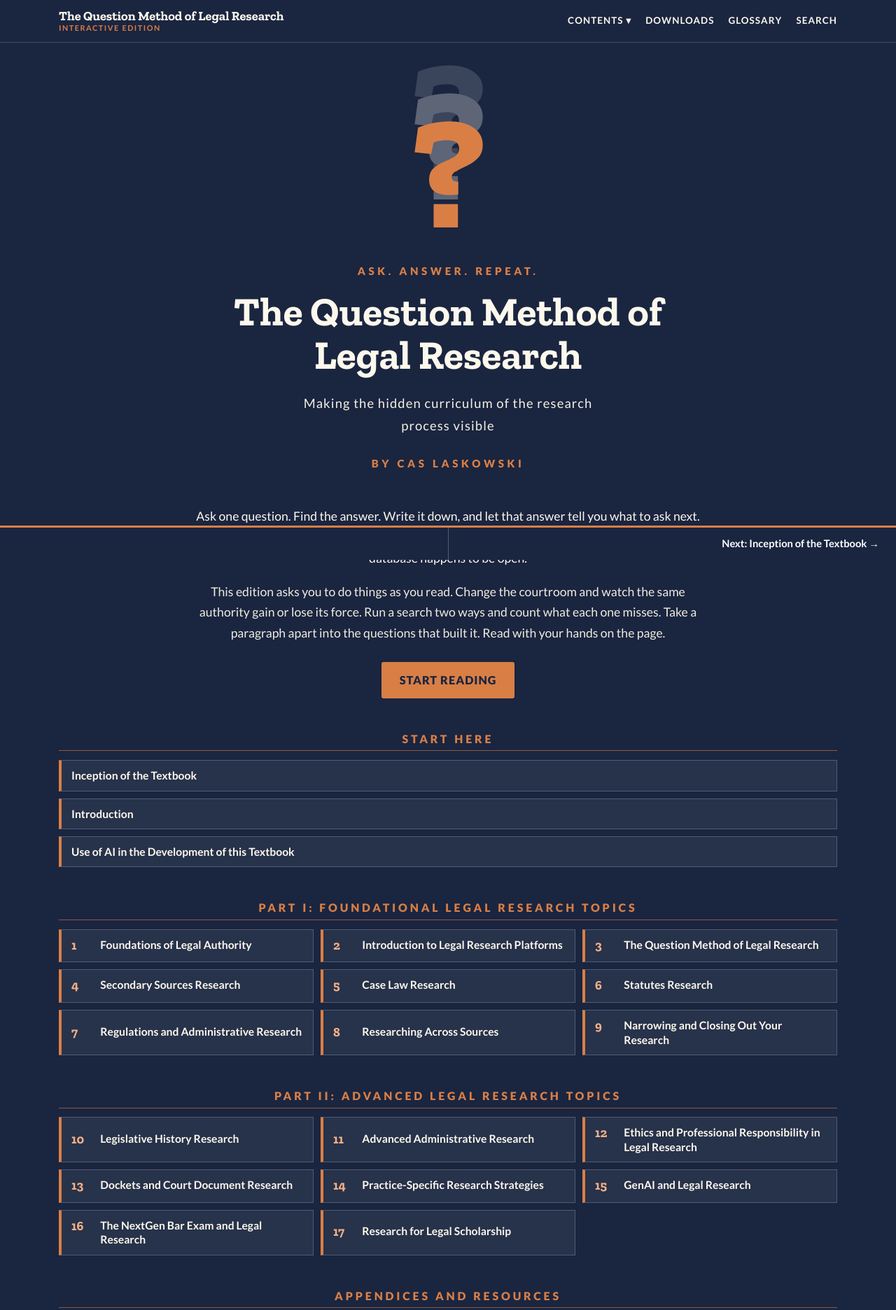
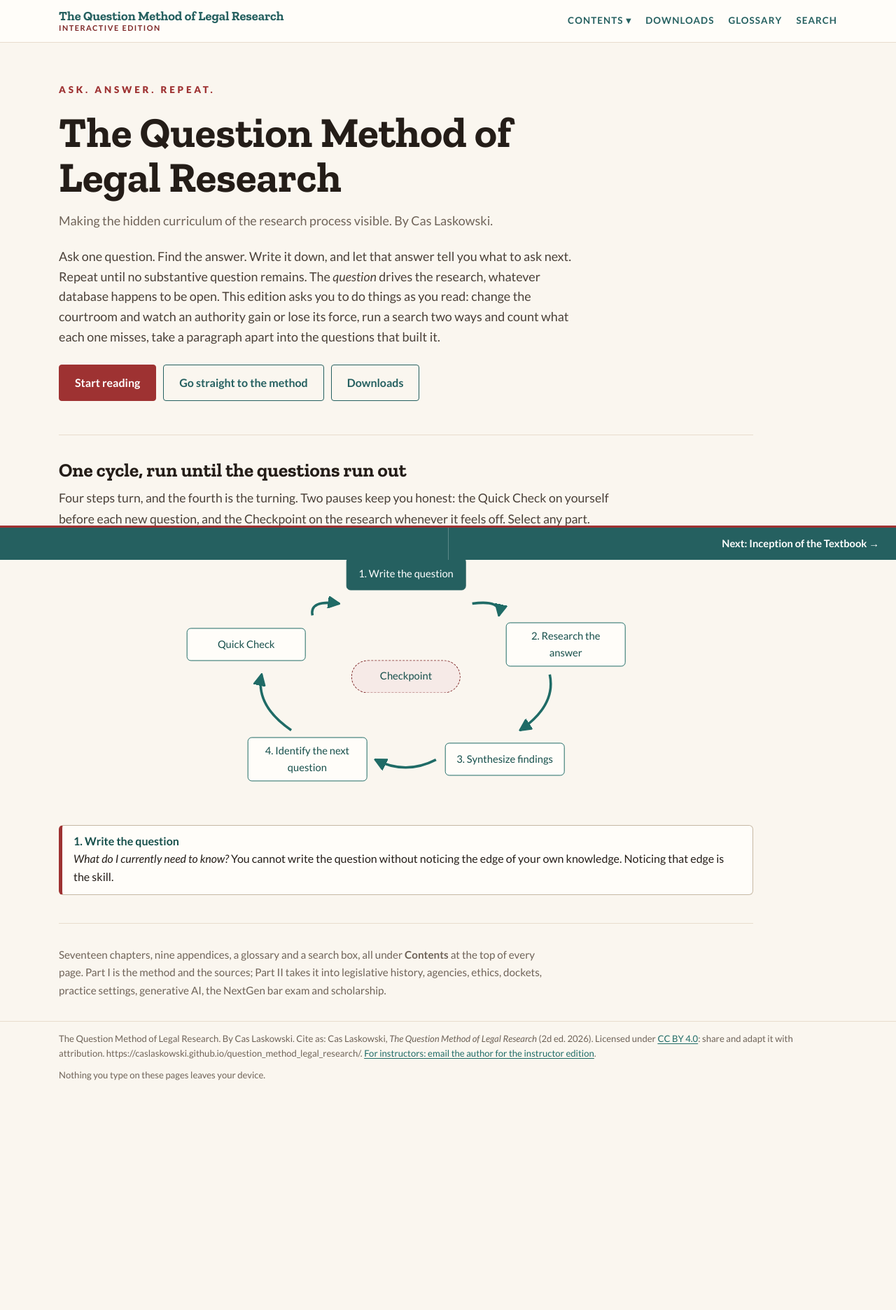
Before and after one commit to caslaskowski/question_method_legal_research, a plain HTML site: page index.html in a window 1280 px wide. Shown: the top 1872 px of the page at 70% size. After the commit the page ends 1617 px from the top, so only its background shows below. Drawn offline with Linux system fonts and the light colour scheme.

Commit message:
Brand palette and a simpler home page
The deep red of firebrandlibrarian.com is now the accent (buttons, kickers,
defined terms, the pager's top line) in place of the orange and the crimson,
and its complement, a deep spruce, takes the navy's structural role in
headings, links, interactive strips and the pager. Pages sit on warm paper
with cream cards and warm rules. The home page is a short hero (title, one
paragraph, three buttons) and one visual, the research cycle, with the
contents left to the menu.

Co-Authored-By: Claude Fable 5.1 <noreply@anthropic.com>
Claude-Session: https://claude.ai/code/session_011afdfM6LDND6AShzG5Qhjt

```diff
--- a/assets/book.css
+++ b/assets/book.css
@@ -11,12 +11,15 @@
 @font-face{font-family:"IBM Plex Mono";font-weight:400;font-display:swap;src:url("fonts/ibm-plex-mono-400.woff2") format("woff2");}
 
 :root{
-  --navy:#1a2540; --teal:#135169; --teal-deep:#0d3d50; --teal-tint:#e3edf2;
-  --spark:#d97f45; --spark-deep:#a04d10; --spark-tint:#faf5ee;
-  --crimson:#b0041f; --crimson-deep:#8c0318;
-  --paper:#ffffff; --panel:#f6f7f9; --white:#fff; --obj:#e8ebf3;
-  --ink:#1d1d1f; --ink-soft:#44464d; --ink-faint:#5c5f68;
-  --rule:#d5d8de; --rule-strong:#aab0bb; --callout:#faf5ee;
+  /* Brand palette: the deep red of firebrandlibrarian.com is the accent; its complement, a deep
+     spruce, takes the role the navy used to play; the page is warm paper rather than white. */
+  --red:#9e3232; --red-deep:#7e2727; --red-tint:#f6eae7;
+  --navy:#256060; --navy-deep:#1b4747; --teal:#1f6b66; --teal-deep:#164f4b; --teal-tint:#e3efed;
+  --spark:var(--red); --spark-deep:var(--red-deep); --spark-tint:var(--red-tint);
+  --crimson:var(--red); --crimson-deep:var(--red-deep);
+  --paper:#faf6ef; --panel:#f3ebdf; --white:#fffdf9; --obj:#efe6d8;
+  --ink:#241d18; --ink-soft:#4a4038; --ink-faint:#6f6358;
+  --rule:#e8ddcd; --rule-strong:#c6b8a4; --callout:#f8f2ea;
   --flag-bg:#fff3a8; --flag-ink:#5a4700;
   --sans:"Lato","Helvetica Neue",Arial,sans-serif;
   --serif:var(--sans);
@@ -137,18 +140,16 @@ td p{font-size:inherit;margin:0;}
 @media (max-width:640px){.pager .ttl{display:none;}.pager .dir{font-size:0;}.pager .prev .dir::after{content:"Previous";font-size:.92rem;}.pager .next .dir::after{content:"Next";font-size:.92rem;}}
 
 /* cover (home) */
-.cover{background:var(--navy);color:#f7f1e3;text-align:center;padding:48px 24px 44px;margin:0 0 30px;}
+.cover{background:var(--navy);color:#fdf8ec;text-align:center;padding:48px 24px 44px;margin:0 0 30px;}
 .qmarks{position:relative;height:190px;font-family:var(--slab);font-weight:700;font-size:190px;line-height:1;}
 .qmarks span{position:absolute;left:50%;transform:translateX(-50%);}
-.qmarks span:nth-child(1){top:-56px;color:#3a455c;}
-.qmarks span:nth-child(2){top:-22px;color:#5d6577;}
+.qmarks span:nth-child(1){top:-56px;color:#8fb3b0;}
+.qmarks span:nth-child(2){top:-22px;color:#5f8f8c;}
 .qmarks span:nth-child(3){top:12px;color:var(--spark);}
 .cover-kick,.cover-by{font-weight:900;letter-spacing:.3em;text-transform:uppercase;color:var(--spark);font-size:.95rem!important;margin:28px 0 14px;}
 .cover h1{font-family:var(--slab);font-weight:700;font-size:clamp(2.2rem,6vw,3.6rem);line-height:1.08;margin:0 auto;max-width:11em;color:#fdf8ec;}
 .cover-sub{font-size:1.15rem!important;letter-spacing:.06em;max-width:24em;margin:22px auto 0;}
 .cover-by{margin:26px 0 0;}
-
-/* lists of pages, downloads */
 .cardlist{list-style:none;margin:.6em 0 1.6em;padding:0;display:grid;grid-template-columns:repeat(auto-fill,minmax(300px,1fr));gap:10px;}
 .cardlist li{font-size:.98rem;line-height:1.3;background:var(--white);border:1px solid var(--rule-strong);border-left:4px solid var(--navy);display:flex;align-items:center;gap:8px;padding:11px 14px;}
 .cardlist li a{text-decoration:none;font-weight:700;display:flex;gap:10px;flex:1;color:var(--navy);}
@@ -160,8 +161,8 @@ td p{font-size:inherit;margin:0;}
 .dl h2{margin:0 0 4px;border:0;padding:0;text-transform:none;letter-spacing:0;font-family:var(--slab);font-weight:700;color:var(--navy);font-size:1.2rem;}
 .dl p{font-size:.98rem;margin:.2em 0;}
 .dl-actions{display:flex;flex-direction:column;gap:8px;min-width:200px;}
-.btn{display:inline-block;text-align:center;background:var(--navy);color:#fff;text-decoration:none;font-weight:700;padding:9px 16px;border-radius:3px;font-size:.92rem;}
-.btn:hover{background:var(--crimson);color:#fff;}
+.btn{display:inline-block;background:var(--red);color:#fff;border:1.5px solid var(--red);border-radius:4px;padding:8px 16px;font-weight:700;text-decoration:none;}
+.btn:hover{background:var(--red-deep);border-color:var(--red-deep);color:#fff;}
 .btn small{font-weight:400;margin-left:6px;}
 .btn.ghost{background:transparent;color:var(--navy);border:1.5px solid var(--navy);}
 .btn.ghost:hover{background:var(--obj);color:var(--navy);}
@@ -288,7 +289,7 @@ h2:hover .anchor,h3:hover .anchor,.anchor:focus{opacity:1;}
 .try[data-kind=annotate] > p,.try[data-kind=annotate] > blockquote p{font-family:var(--serif);font-size:1.08rem;line-height:1.75;}
 .try[data-kind=annotate] > blockquote{margin:.6em 0;padding:8px 16px;background:var(--white);border:1px solid var(--rule-strong);border-radius:6px;}
 .try.live .m{background:var(--teal-tint);border-bottom:2px solid var(--teal);cursor:pointer;border-radius:2px;padding:0 2px;}
-.try.live .m:hover{background:#c9e1ec;}
+.try.live .m:hover{background:#cfe3e0;}
 .try.live .m.seen{background:transparent;}
 .try.live .m[aria-pressed=true]{background:var(--spark-tint);border-color:var(--spark);}
 .try.live .m.v-ok{border-color:#2c7a4b;background:#eef6f0;}
@@ -382,9 +383,9 @@ h2:hover .anchor,h3:hover .anchor,.anchor:focus{opacity:1;}
 .try-switch > li.s1 .try-status{background:var(--spark-tint);color:var(--spark-deep);border:1px solid var(--spark);}
 .try-switch > li.s2 .try-status{background:var(--obj);color:var(--navy);}
 /* the demonstration database */
-.try-db{background:var(--white);border:1px solid var(--rule-strong);border-radius:8px;overflow:hidden;margin:.4em 0 .8em;box-shadow:0 2px 10px rgba(26,37,64,.08);}
-.db-bar{display:flex;align-items:center;gap:6px;background:#e6e8ec;padding:8px 12px;border-bottom:1px solid var(--rule-strong);}
-.db-bar i{width:10px;height:10px;border-radius:50%;background:#aab0bb;}
+.try-db{background:var(--white);border:1px solid var(--rule-strong);border-radius:8px;overflow:hidden;margin:.4em 0 .8em;box-shadow:0 2px 10px rgba(36,29,24,.08);}
+.db-bar{display:flex;align-items:center;gap:6px;background:#ebe5da;padding:8px 12px;border-bottom:1px solid var(--rule-strong);}
+.db-bar i{width:10px;height:10px;border-radius:50%;background:var(--rule-strong);}
 .db-bar span{font-family:var(--mono);font-size:.72rem;background:#fff;border:1px solid var(--rule-strong);border-radius:99px;padding:2px 12px;margin-left:8px;color:var(--ink-soft);}
 .db-bar b{margin-left:auto;font-size:.64rem;letter-spacing:.1em;text-transform:uppercase;background:var(--navy);color:#fff;border-radius:99px;padding:2px 10px;font-weight:700;}
 .db-head{display:flex;flex-wrap:wrap;align-items:center;gap:6px 4px;padding:10px 14px;border-bottom:1px solid var(--rule);}
@@ -405,7 +406,7 @@ h2:hover .anchor,h3:hover .anchor,.anchor:focus{opacity:1;}
 .try-db .hot.db-tab[aria-pressed=true]{background:transparent;color:var(--teal-deep);border-bottom-color:var(--teal);}
 .db-links{background:var(--panel);padding:12px 14px;display:flex;flex-wrap:wrap;gap:6px;min-height:3.4em;}
 .db-links span{border:1px solid var(--rule-strong);border-radius:99px;padding:3px 12px;font-size:.84rem;font-weight:700;background:#fff;color:var(--navy);}
-.db-foot{display:flex;justify-content:space-between;align-items:center;background:#e6e8ec;padding:6px 14px;font-size:.8rem;color:var(--ink-soft);}
+.db-foot{display:flex;justify-content:space-between;align-items:center;background:#ebe5da;padding:6px 14px;font-size:.8rem;color:var(--ink-soft);}
 .try-build{display:flex;flex-wrap:wrap;gap:6px;margin:8px 0 0;}
 .try-build .try-chip{font-weight:400;min-width:2.6em;text-align:center;border-color:var(--navy);color:var(--navy);}
 .try-build .try-chip:hover{background:var(--obj);}
@@ -439,7 +440,7 @@ h2:hover .anchor,h3:hover .anchor,.anchor:focus{opacity:1;}
 .gloss-tip{position:absolute;z-index:40;background:var(--white);color:var(--ink);border:1px solid var(--ink-soft);border-radius:8px;box-shadow:0 8px 28px rgba(26,37,64,.22);padding:14px 20px;font-size:1.02rem;line-height:1.55;}
 .gloss-tip[hidden]{display:none;}
 /* page not found */
-.lost{background:var(--navy);color:#f7f1e3;text-align:center;padding:44px 24px 48px;margin:0 auto;max-width:860px;border-bottom:4px solid var(--spark);}
+.lost{background:var(--navy);color:#fdf8ec;text-align:center;padding:44px 24px 48px;margin:0 auto;max-width:860px;border-bottom:4px solid var(--spark);}
 .lost .qmarks{height:170px;font-size:170px;}
 .lost-kick{font-weight:900;letter-spacing:.3em;text-transform:uppercase;color:var(--spark);font-size:.95rem!important;margin:22px 0 10px;}
 .lost h1{font-family:var(--slab);font-size:clamp(2.4rem,7vw,3.8rem);line-height:1.05;margin:0;color:#fdf8ec;}
@@ -450,35 +451,27 @@ h2:hover .anchor,h3:hover .anchor,.anchor:focus{opacity:1;}
 .lost .btn.ghost{background:transparent;color:#fdf8ec;border:1.5px solid #fdf8ec;}
 .lost .btn.ghost:hover{background:#fdf8ec;color:var(--navy);}
 .lost a:focus-visible{outline-color:#fff;}
-.lost-foot{font-style:italic;margin:24px auto 0;max-width:34em;color:#d9dce6;}
+.lost-foot{font-style:italic;margin:24px auto 0;max-width:34em;color:#e0d6c6;}
 /* home: the cover, carried down the page */
-body.home{background:var(--navy);color:#f1ecdf;}
-body.home .masthead{background:var(--navy);border-bottom-color:rgba(255,255,255,.18);}
-body.home .brand .mark,body.home .topnav a,body.home .menu summary{color:#fdf8ec;}
-body.home .brand .sub{color:var(--spark);}
-body.home .topnav a:hover{color:var(--spark);}
-body.home .menu-panel li a{color:var(--ink);}
-body.home .menu-panel li a:hover{color:var(--crimson);}
-body.home .menu-panel .mh a{color:inherit;}
+/* the home page: paper, one column, a short hero and the cycle */
+body.home{background:var(--paper);}
 body.home main{padding-top:0;}
-body.home .cover{margin:0;padding:56px 24px 30px;}
-body.home .qmarks{height:230px;font-size:230px;}
-body.home .qmarks span:nth-child(1){top:-66px;}
-body.home .qmarks span:nth-child(2){top:-26px;}
-body.home .qmarks span:nth-child(3){top:14px;}
-.cover-intro{max-width:46em;margin:0 auto 20px;text-align:center;}
-body.home .lede{color:#fdf8ec;}
-.cover-go{margin-top:26px;}
-body.home .btn{background:var(--spark);color:var(--navy);font-size:1.02rem;padding:12px 26px;letter-spacing:.06em;text-transform:uppercase;font-weight:900;}
-body.home .btn:hover{background:#fdf8ec;color:var(--navy);}
-body.home .page h2{color:var(--spark);border-bottom-color:rgba(217,127,69,.6);text-align:center;font-weight:900;letter-spacing:.24em;font-size:1rem;margin-top:3em;}
-body.home .page h2 a{color:inherit;}
-body.home .cardlist li{background:rgba(255,255,255,.06);border:1px solid rgba(255,255,255,.2);border-left:4px solid var(--spark);}
-body.home .cardlist li:hover{background:rgba(255,255,255,.13);border-left-color:#fdf8ec;}
-body.home .cardlist li a{color:#fdf8ec;}
-body.home .cardlist .cn{color:#f3b085;font-family:var(--slab);font-size:1.15rem;}
-body.home .foot{border-top-color:rgba(255,255,255,.18);color:#c9cedb;}
-body.home :focus-visible{outline-color:#fdf8ec;}
+body.home .page{max-width:62em;}
+.hero{padding:56px 0 8px;max-width:46em;}
+.hero .cover-kick{margin:0 0 18px;font-size:.84rem!important;letter-spacing:.28em;}
+.hero h1{font-family:var(--slab);font-weight:700;font-size:clamp(2.4rem,6vw,3.8rem);line-height:1.05;margin:0 0 14px;color:var(--ink);max-width:12em;border:0;padding:0;}
+.hero .cover-sub{font-size:1.12rem!important;color:var(--ink-faint);margin:0 0 22px;max-width:none;letter-spacing:0;}
+.hero .lede{font-size:1.12rem!important;line-height:1.6;color:var(--ink-soft);margin:0 0 26px;}
+.hero .cover-go{display:flex;gap:10px;flex-wrap:wrap;margin:0;}
+body.home .btn{font-size:1rem;padding:11px 22px;font-weight:700;letter-spacing:0;text-transform:none;}
+.home-rule{border:0;border-top:1px solid var(--rule);margin:40px 0 32px;}
+.home-cycle h2{font-family:var(--slab);font-size:1.7rem;color:var(--ink);border:0;margin:0 0 8px;padding:0;letter-spacing:0;text-transform:none;text-align:left;}
+.home-note{max-width:46em;color:var(--ink-soft);margin:0 0 10px;}
+body.home .try{border:0;background:transparent;padding:0;margin:.6em 0 0;}
+body.home .try-head{display:none;}
+body.home .try-ring{min-height:320px;}
+.home-foot{max-width:46em;color:var(--ink-faint);font-size:.95rem!important;margin:0 0 30px;}
+@media (max-width:640px){.hero{padding-top:28px;}}
 body.home .lost{background:transparent;border-bottom:0;}
 /* annotated passage with the part names hidden: the reader meets the document as printed */
 .try-unlabeled.live .m.blk{border-left-color:transparent;}
@@ -491,14 +484,14 @@ body.home .lost{background:transparent;border-bottom:0;}
 .try-lens .try-btn.ghost{background:var(--white);}
 /* the demonstration database: three screens behind browser tabs */
 .db-wintabs{display:flex;gap:4px;margin-left:8px;flex-wrap:wrap;}
-.db-wintab{font:inherit;font-size:.78rem;font-weight:600;background:#f4f5f7;border:1px solid var(--rule-strong);border-bottom:0;border-radius:6px 6px 0 0;padding:4px 14px;color:var(--ink-soft);cursor:pointer;}
+.db-wintab{font:inherit;font-size:.78rem;font-weight:600;background:#f3eee4;border:1px solid var(--rule-strong);border-bottom:0;border-radius:6px 6px 0 0;padding:4px 14px;color:var(--ink-soft);cursor:pointer;}
 .db-wintab[aria-selected=true]{background:#fff;color:var(--ink);}
 .db-bar{align-items:flex-end;padding-bottom:0;}
 .db-bar b{margin-bottom:6px;}
 .db-screen[hidden]{display:none;}
 .db-crumb{font-size:.8rem;color:var(--ink-soft);margin-left:14px;margin-right:auto;}
 .db-cols{display:grid;grid-template-columns:minmax(150px,1fr) minmax(0,3fr);gap:0;}
-.db-side{border-right:1px solid var(--rule);padding:12px 10px;background:#fafbfc;}
+.db-side{border-right:1px solid var(--rule);padding:12px 10px;background:#fbf8f2;}
 .try-db .hot.db-facets{display:flex;flex-direction:column;align-items:stretch;gap:4px;text-align:left;font-weight:400;font-size:.84rem!important;width:100%;}
 .try-db .hot.db-facets b{font-size:.72rem;letter-spacing:.08em;text-transform:uppercase;color:var(--ink-soft);margin-bottom:2px;}
 .try-db .hot.db-facets span{border-bottom:1px solid var(--rule);padding:3px 0;}
@@ -519,7 +512,7 @@ body.home .lost{background:transparent;border-bottom:0;}
 .try-db .hot.db-save{margin-left:auto;font-weight:400;font-size:.84rem!important;}
 .flag{display:inline-block;width:0;height:0;border-left:9px solid #b3261e;border-top:5px solid transparent;border-bottom:5px solid transparent;border-radius:1px;}
 .flag.yellow{border-left-color:#d9a400;}
-.db-tools{display:flex;gap:4px;flex-wrap:wrap;padding:8px 14px;border-bottom:1px solid var(--rule);background:#fafbfc;}
+.db-tools{display:flex;gap:4px;flex-wrap:wrap;padding:8px 14px;border-bottom:1px solid var(--rule);background:#fbf8f2;}
 .try-db .hot.db-tool{font-weight:600;font-size:.82rem!important;border:1px solid var(--rule-strong);}
 .db-docbody{display:grid;grid-template-columns:minmax(0,3fr) minmax(140px,1fr);}
 .db-doc{padding:14px;}
@@ -533,3 +526,4 @@ body.home .lost{background:transparent;border-bottom:0;}
 .db-quiz{margin-top:.6em;}
 .db-quiz p{margin:.4em 0;}
 @media (max-width:640px){.db-cols,.db-docbody{grid-template-columns:1fr;}.db-side,.db-doctabs{border:0;border-bottom:1px solid var(--rule);}}
+@media (max-width:560px){.try-ring .try-node,.try-ring .try-node.centre{width:auto;}}
--- a/build-manifest.json
+++ b/build-manifest.json
@@ -1,6 +1,6 @@
 {
  "inputs": {
-  "assets/book.css": "d58cac1b767815bcdd4c6d2325cb3389a9f6657f77966036e1da9e0c48e690b5",
+  "assets/book.css": "de4e737cc2ab611e0c740eef23f7275528ea9648e33a7453390207ce05d6f72d",
   "assets/book.js": "586059a0a2ef1d989cc51b865329bf5a94232b1592859805ade26c8cbe0e695d",
   "assets/fonts/OFL.txt": "0ff0095ca5b1b4148bdaaf4557ba26cc39b269f8c18f991558502b06d77bba20",
   "assets/fonts/ibm-plex-mono-400.woff2": "08949f728dc52d528e69b1667d15c89a5686a4ee9a296ff90983985f99c380f7",
@@ -11,7 +11,7 @@
   "assets/fonts/lato-900-normal.woff2": "08664859baab5ed98f0bf818ed77e38464ff1826dc6406d5ecbd651409afbd92",
   "assets/fonts/zilla-slab-700.woff2": "896b6ebb8cd10aca90bdff88a5a1b648cbc0d50751740bd5a6d012007aef9ebe",
   "book.json": "78da73b0fbdd5220d81c676923830329005e9f04e4876ca5f58dbb1413dc840d",
-  "build.py": "d406936d09c4c4f4e20ca7b8a7efbd4e23aa53390d192e9828a682657ede58f0",
+  "build.py": "7a2ff1c3e200441095fb2d56e9409747d548873cc85b13cc9da48798be3d210d",
   "content/appendices/a.md": "78ec081fe6d2490f71a22f484d17fd44ab5db066a1ad2a7b9f9f4ea213743cab",
   "content/appendices/b.md": "984751d23d8e766742428b02061cccc61b00fa188136b1c800b30c3e4cf07315",
   "content/appendices/c.md": "be3d582cf8466250d81018d560bff971d19bab755dea6874dff7ef9d98876a39",
--- a/index.html
+++ b/index.html
@@ -3,9 +3,8 @@
 <head>
 <meta charset="utf-8">
 <meta name="viewport" content="width=device-width, initial-scale=1">
-<title>Contents &mdash; The Question Method of Legal Research</title>
+<title>Home &mdash; The Question Method of Legal Research</title>
 <meta name="author" content="Cas Laskowski">
-<meta name="description" content="This edition asks you to do things as you read. Change the courtroom and watch the same authority gain or lose its force. Run a search two ways and count wha…">
 <link rel="license" href="https://creativecommons.org/licenses/by/4.0/">
 <link rel="canonical" href="https://caslaskowski.github.io/question_method_legal_research/index.html">
 <meta name="dcterms.rights" content="CC BY 4.0">
@@ -31,24 +30,24 @@
 <article class="page">
 
 
-<header class="cover">
-<div class="qmarks" aria-hidden="true"><span>?</span><span>?</span><span>?</span></div>
+<header class="hero">
 <p class="cover-kick">Ask. Answer. Repeat.</p>
 <h1>The Question Method of Legal Research</h1>
-<p class="cover-sub">Making the hidden curriculum of the research process visible</p>
-<p class="cover-by">By Cas Laskowski</p>
+<p class="cover-sub">Making the hidden curriculum of the research process visible. By Cas Laskowski.</p>
+<p class="lede">Ask one question. Find the answer. Write it down, and let that answer tell you what to ask next. Repeat until no substantive question remains. The <em>question</em> drives the research, whatever database happens to be open. This edition asks you to do things as you read: change the courtroom and watch an authority gain or lose its force, run a search two ways and count what each one misses, take a paragraph apart into the questions that built it.</p>
+<p class="cover-go"><a class="btn" href="front/inception.html">Start reading</a> <a class="btn ghost" href="ch-3/index.html">Go straight to the method</a> <a class="btn ghost" href="downloads/index.html">Downloads</a></p>
 </header>
-<div class="cover-intro">
-<p class="lede">Ask one question. Find the answer. Write it down, and let that answer tell you what to ask next. Repeat until no substantive question remains. The <em>question</em> drives the research, whatever database happens to be open.</p>
-<p>This edition asks you to do things as you read. Change the courtroom and watch the same authority gain or lose its force. Run a search two ways and count what each one misses. Take a paragraph apart into the questions that built it. Read with your hands on the page.</p>
-<p class="cover-go"><a class="btn" href="front/inception.html">Start reading</a></p>
+<hr class="home-rule">
+<section class="home-cycle">
+<h2>One cycle, run until the questions run out</h2>
+<p class="home-note">Four steps turn, and the fourth is the turning. Two pauses keep you honest: the Quick Check on yourself before each new question, and the Checkpoint on the research whenever it feels off. Select any part.</p>
+<div class="try" id="try-home" data-kind="explore" data-title="The cycle" layout="ring" center="last">
+<p class="try-head"><strong>The cycle</strong></p>
+<ul><li><strong>1. Write the question.</strong> <em>What do I currently need to know?</em> You cannot write the question without noticing the edge of your own knowledge. Noticing that edge is the skill.</li><li><strong>2. Research the answer.</strong> <em>What is the best way to find this out?</em> Naming the type of question turns a guess about where to look into a choice.</li><li><strong>3. Synthesize findings.</strong> <em>Did I find what I needed?</em> Add your findings to the log, and if you found the answer, add it to the outline.</li><li><strong>4. Identify the next question.</strong> <em>Where should I go next?</em> The answer you just wrote down tells you. Then the cycle turns again.</li><li><strong>Quick Check.</strong> <em>Am I in a headspace to keep going?</em> A short, honest look at yourself rather than at the research. If the answer is no, write the next step down for future you and pivot.</li><li><strong>Checkpoint.</strong> <em>Is my overall approach working?</em> Self-evaluation, and it belongs to no single step. Pause whenever the research feels off, and always before you close out.</li></ul>
 </div>
-<h2>Start here</h2><ul class="cardlist plain"><li><a href="front/inception.html"><span class="ct">Inception of the Textbook</span></a></li><li><a href="front/introduction.html"><span class="ct">Introduction</span></a></li><li><a href="front/ai-use.html"><span class="ct">Use of AI in the Development of this Textbook</span></a></li></ul>
-<h2><a href="part-i.html">Part I: Foundational Legal Research Topics</a></h2><ol class="cardlist"><li><a href="ch-1/index.html"><span class="cn">1</span><span class="ct">Foundations of Legal Authority</span></a></li><li><a href="ch-2/index.html"><span class="cn">2</span><span class="ct">Introduction to Legal Research Platforms</span></a></li><li><a href="ch-3/index.html"><span class="cn">3</span><span class="ct">The Question Method of Legal Research</span></a></li><li><a href="ch-4/index.html"><span class="cn">4</span><span class="ct">Secondary Sources Research</span></a></li><li><a href="ch-5/index.html"><span class="cn">5</span><span class="ct">Case Law Research</span></a></li><li><a href="ch-6/index.html"><span class="cn">6</span><span class="ct">Statutes Research</span></a></li><li><a href="ch-7/index.html"><span class="cn">7</span><span class="ct">Regulations and Administrative Research</span></a></li><li><a href="ch-8/index.html"><span class="cn">8</span><span class="ct">Researching Across Sources</span></a></li><li><a href="ch-9/index.html"><span class="cn">9</span><span class="ct">Narrowing and Closing Out Your Research</span></a></li></ol>
-<h2><a href="part-ii.html">Part II: Advanced Legal Research Topics</a></h2><ol class="cardlist"><li><a href="ch-10/index.html"><span class="cn">10</span><span class="ct">Legislative History Research</span></a></li><li><a href="ch-11/index.html"><span class="cn">11</span><span class="ct">Advanced Administrative Research</span></a></li><li><a href="ch-12/index.html"><span class="cn">12</span><span class="ct">Ethics and Professional Responsibility in Legal Research</span></a></li><li><a href="ch-13/index.html"><span class="cn">13</span><span class="ct">Dockets and Court Document Research</span></a></li><li><a href="ch-14/index.html"><span class="cn">14</span><span class="ct">Practice-Specific Research Strategies</span></a></li><li><a href="ch-15/index.html"><span class="cn">15</span><span class="ct">GenAI and Legal Research</span></a></li><li><a href="ch-16/index.html"><span class="cn">16</span><span class="ct">The NextGen Bar Exam and Legal Research</span></a></li><li><a href="ch-17/index.html"><span class="cn">17</span><span class="ct">Research for Legal Scholarship</span></a></li></ol>
-<h2>Appendices and resources</h2><ul class="cardlist"><li><a href="appendices/a.html"><span class="cn">A</span><span class="ct">How to Read a Secondary Source</span></a></li><li><a href="appendices/b.html"><span class="cn">B</span><span class="ct">How to Read a Case</span></a></li><li><a href="appendices/c.html"><span class="cn">C</span><span class="ct">How to Read a Statute</span></a></li><li><a href="appendices/d.html"><span class="cn">D</span><span class="ct">How to Read a Regulation</span></a></li><li><a href="appendices/e.html"><span class="cn">E</span><span class="ct">Practice Drill Walkthroughs</span></a></li><li><a href="appendices/f.html"><span class="cn">F</span><span class="ct">The Chapter 3 Demonstration in Full</span></a></li><li><a href="appendices/g.html"><span class="cn">G</span><span class="ct">The Worked Examples in Full</span></a></li><li><a href="appendices/h.html"><span class="cn">H</span><span class="ct">Sample Answers for the Reviewing Through Practice Exercises</span></a></li><li><a href="appendices/i.html"><span class="cn">I</span><span class="ct">Reflection Point Sample Answers</span></a></li>
-<li><a href="glossary/index.html"><span class="cn">&#9733;</span><span class="ct">Glossary</span></a></li>
-<li><a href="downloads/index.html"><span class="cn">&darr;</span><span class="ct">Downloads: quick reference, checklist, log template, worked example</span></a></li></ul>
+</section>
+<hr class="home-rule">
+<p class="home-foot">Seventeen chapters, nine appendices, a glossary and a search box, all under <strong>Contents</strong> at the top of every page. Part I is the method and the sources; Part II takes it into legislative history, agencies, ethics, dockets, practice settings, generative AI, the NextGen bar exam and scholarship.</p>
 
 </article>
 </main>
```
Also changed, not shown: 4 other files.
